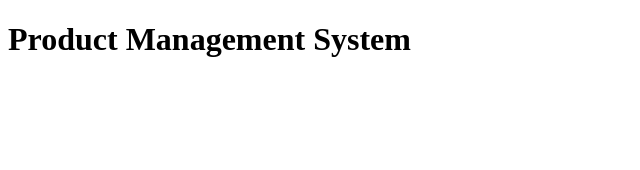
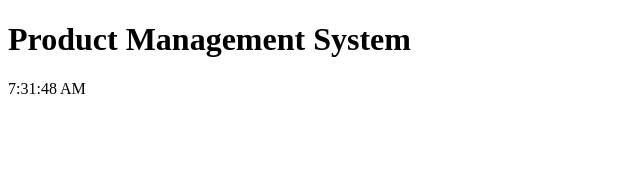
Before and after one commit to poomer123/react-product-management, a React (Create React App) app: page / in a window 1280 px wide. Shown: the top 170 px of the page, without its empty margins (0-640 px from the left). Built offline with nearby package versions, Linux system fonts and the light colour scheme.

Commit message:
test state

```diff
--- a/src/App.js
+++ b/src/App.js
@@ -1,10 +1,14 @@
 import React, { Component } from 'react'
 
 class App extends Component {
+    state = {
+        date : new Date()
+    }
     render() {
         return (
             <div className="App">
                 <h1>Product Management System</h1>
+                <p>{this.state.date.toLocaleTimeString()}</p>
             </div>
         )
     }
```
